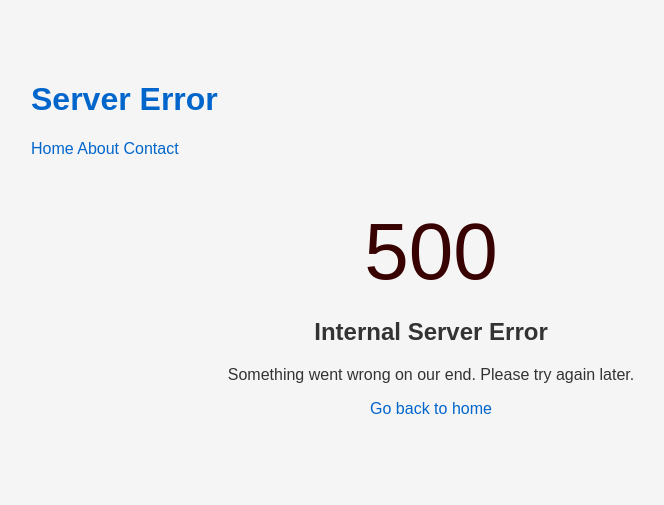
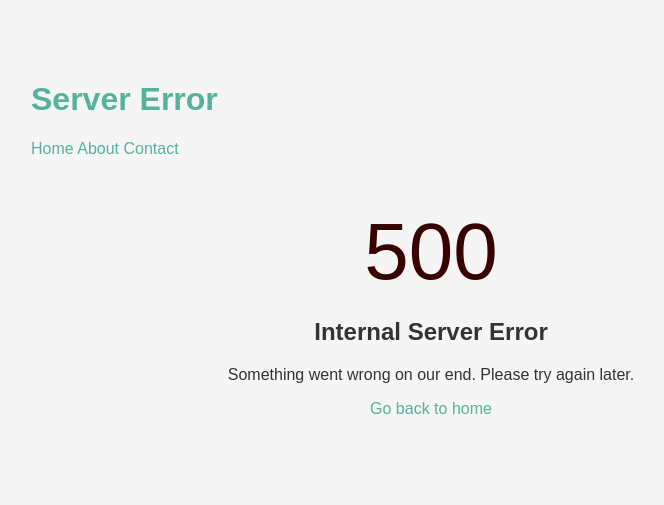
Before and after one commit to iva00001/laurea-web-development-2, a website: page Workshop02_Nodejs/public/500.html in a window 1280 px wide. Shown: the whole page, without its empty margins (209-873 px from the left). Drawn offline with Linux system fonts and the light colour scheme.

Commit message:
Done all

```diff
--- a/Workshop02_Nodejs/public/500.html
+++ b/Workshop02_Nodejs/public/500.html
@@ -4,7 +4,7 @@
     <meta charset="UTF-8">
     <meta name="viewport" content="width=device-width, initial-scale=1.0">
     <title>500 - Server Error</title>
-    <link rel="stylesheet" href="/styles/style.css">
+    <link rel="stylesheet" href="/public/styles/style.css">
     <style>
         .error-container {
             text-align: center;
@@ -22,8 +22,8 @@
         <h1>Server Error</h1>
         <nav>
             <a href="/">Home</a>
-            <a href="/about">About</a>
-            <a href="/contact">Contact</a>
+            <a href="about.html">About</a>
+            <a href="contact.html">Contact</a>
         </nav>
     </header>
     <main>
@@ -31,7 +31,7 @@
             <div class="error-code">500</div>
             <h2>Internal Server Error</h2>
             <p>Something went wrong on our end. Please try again later.</p>
-            <p><a href="/">Go back to home</a></p>
+            <p><a href="public/styles/home.html">Go back to home</a></p>
         </div>
     </main>
 </body>
--- a/Workshop02_Nodejs/public/styles/style.css
+++ b/Workshop02_Nodejs/public/styles/style.css
@@ -6,6 +6,6 @@ body {
     background-color: #f5f5f5;
     color: #333;
 }
-h1 { color: #0066cc; }
-a { color: #0066cc; text-decoration: none; }
+h1 { color: #56b29b; }
+a { color: #56b29b; text-decoration: none; }
 a:hover { text-decoration: underline; }
```
